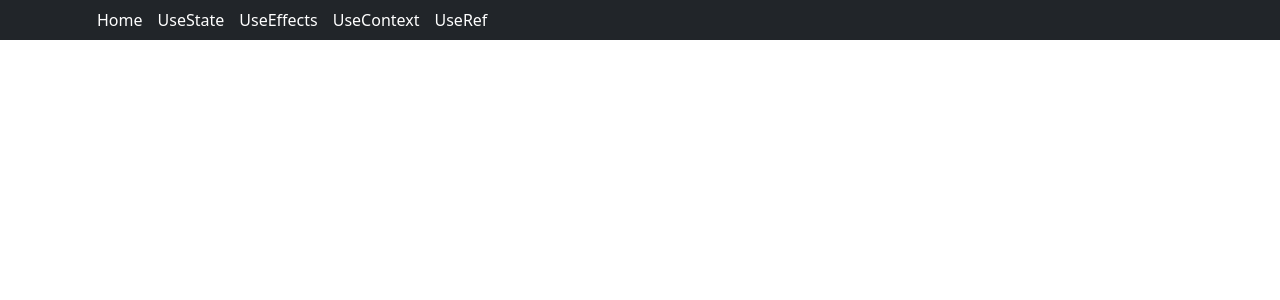
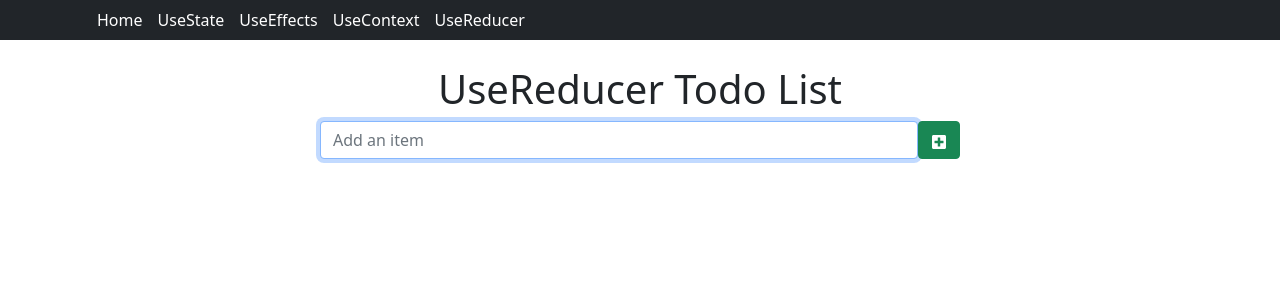
Before and after one commit to Toine-prog/TodoList_React, a React (Create React App) app in the folder todo_list_app/: page /UseReducer in a window 1280 px wide. Shown: the top 300 px of the page. Built offline with nearby package versions, Linux system fonts and the light colour scheme.

Commit message:
useReducer

```diff
--- a/todo_list_app/src/App.jsx
+++ b/todo_list_app/src/App.jsx
@@ -1,7 +1,6 @@
 import './App.css';
-import { Button } from 'react-bootstrap';
 import NavBarItem from './components/NavBar';
-import  { UseContext, UseEffects, UseState, UseRef, Home } from "./screens";
+import  { UseContext, UseEffects, UseState, UseReducer, Home } from "./screens";
 import { BrowserRouter, Route, Routes } from "react-router-dom";
 
 function App() {
@@ -14,7 +13,7 @@ function App() {
             <Route path="/UseState" element={<UseState />} />
             <Route path="/UseEffects" element={<UseEffects />} />
             <Route path="/UseContext" element={<UseContext />} />
-            <Route path="/UseRef" element={<UseRef />} />
+            <Route path="/UseReducer" element={<UseReducer />} />
           </Routes>
       </BrowserRouter>
     </div>
--- a/todo_list_app/src/components/NavBar.jsx
+++ b/todo_list_app/src/components/NavBar.jsx
@@ -12,7 +12,7 @@ const NavBarItem = () => {
                 <NavLink className="navLink" to="/UseState">UseState</NavLink>
                 <NavLink className="navLink" to="/UseEffects">UseEffects</NavLink>
                 <NavLink className="navLink" to="/UseContext">UseContext</NavLink>
-                <NavLink className="navLink" to="/UseRef">UseRef</NavLink>
+                <NavLink className="navLink" to="/UseReducer">UseReducer</NavLink>
             </Nav>
         </Container>
   </Navbar>
--- a/todo_list_app/src/screens/UseRef.jsx
+++ b/todo_list_app/src/screens/UseReducer.jsx
@@ -5,7 +5,7 @@ import { FaPlusSquare, FaEdit, FaCheckSquare } from 'react-icons/fa';
 import { ImBin } from 'react-icons/im';
 
 
-function UseRef() {
+function UseReducer() {
   const OnChangeItemText = (e) => {
     setItemToAdd(e.target.value);
   }
@@ -69,7 +69,7 @@ function UseRef() {
 
   return (
     <div className="box">
-      <h1>UseRef Todo List</h1>
+      <h1>UseReducer Todo List</h1>
       <Form>
         <div className="flexHorizontal">
           <Form.Control placeholder="Add an item" value={itemToAdd} onChange={OnChangeItemText} autoFocus/>
@@ -101,4 +101,4 @@ function UseRef() {
   )
 }
 
-export default UseRef
+export default UseReducer
--- a/todo_list_app/src/screens/UseState.jsx
+++ b/todo_list_app/src/screens/UseState.jsx
@@ -70,10 +70,10 @@ function UseState() {
 
   return (
     <div className="box">
-      <h1>UseState Todo List</h1>
+      <h1>Use State Todo List</h1>
       <Form>
         <div className="flexHorizontal">
-          <Form.Control placeholder="Add an item" value={itemToAdd} onChange={OnChangeItemText} autoFocus/>
+          <Form.Control placeholder="Add an item" value={itemToAdd} onChange={OnChangeItemText} />
           <Button variant="success" onClick={addItem}><FaPlusSquare /></Button>
         </div>
       </Form>
--- a/todo_list_app/src/screens/index.jsx
+++ b/todo_list_app/src/screens/index.jsx
@@ -1,7 +1,7 @@
 import UseContext from "./UseContext";
 import UseState from "./UseState";
 import UseEffects from "./UseEffects";
-import UseRef from "./UseRef";
+import UseReducer from "./UseReducer";
 import Home from "./Home";
 
-export { UseContext, UseEffects, UseState, UseRef, Home }
+export { UseContext, UseEffects, UseState, UseReducer, Home }
```
